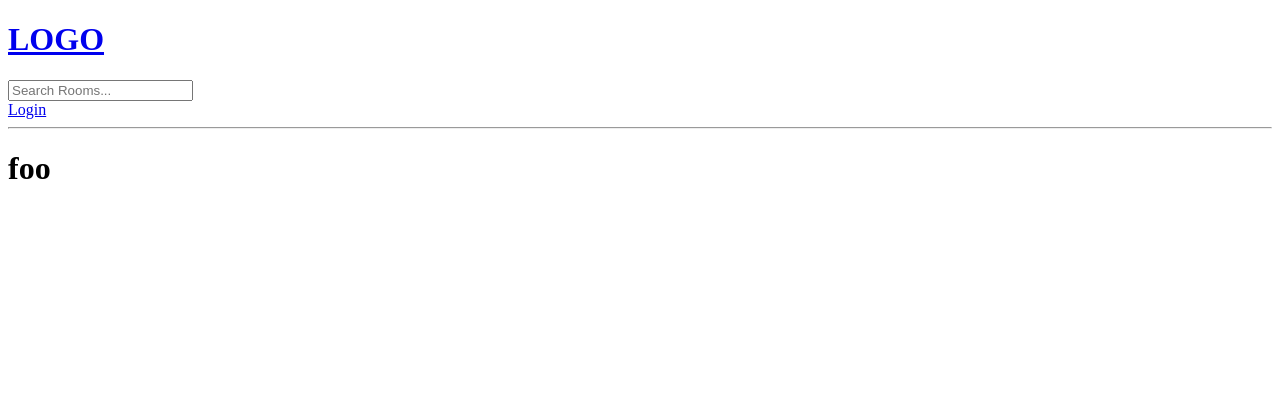
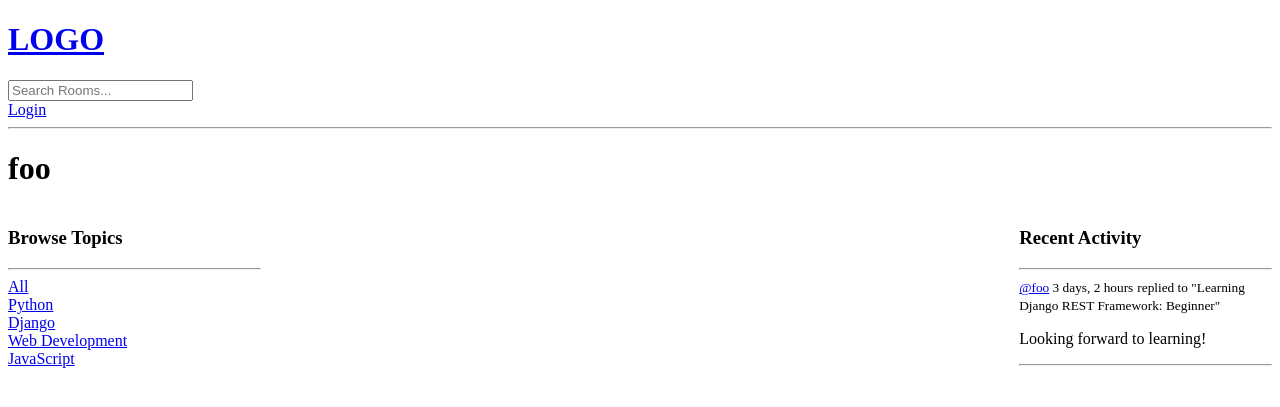
Before and after one commit to Mike-Do/BluenoBuddies, a Django app: page /profile/3/ in a window 1280 px wide. Shown: the top 407 px of the page. Run offline with Django 3.2, Linux system fonts and the light colour scheme; data comes from the database, SQL or seed files in the repository.

Commit message:
feat Finish User Profile

```diff
--- a/base/templates/base/activity_component.html
+++ b/base/templates/base/activity_component.html
@@ -3,7 +3,7 @@
 
 {% for message in room_messages %}
 <div>
-    <small>@{{message.user}} {{message.created|timesince}}</small>
+    <small><a href="{% url 'user-profile' message.user.id %}">@{{message.user}}</a> {{message.created|timesince}}</small>
     <small>replied to "{{message.room}}"</small>
 
     <!-- String representation of Messages, as defined in models, is 50 chars. max -->
--- a/base/templates/base/profile.html
+++ b/base/templates/base/profile.html
@@ -2,6 +2,30 @@
 
 {% block content %}
 
+<style>
+    .profile-container {
+        display: grid;
+        grid-template-columns: 1fr 3fr 1fr;
+    }
+</style>
+
 <h1>{{user.username}}</h1>
 
+<div class="profile-container">
+    <!-- Browse Topics -->
+    <div>
+        {% include 'base/topics_component.html' %}
+    </div>
+
+    <!-- Feed -->
+    <div>
+        {% include 'base/feed_component.html' %}
+    </div>
+
+    <!-- Activity -->
+    <div>
+        {% include 'base/activity_component.html' %}
+    </div>
+</div>
+
 {% endblock content %}
--- a/base/views.py
+++ b/base/views.py
@@ -122,7 +122,16 @@ def room(request, pk):
 
 def userProfile(request, pk):
     user = User.objects.get(id=pk)
-    context = {'user': user}
+
+    # get all of user's rooms for display in feed
+    rooms = user.room_set.all()
+    # get all messages of user
+    room_messages = user.message_set.all()
+    # grab all topics for Topic Browsing
+    topics = Topic.objects.all()
+
+    context = {'user': user, 'rooms': rooms,
+        'room_messages': room_messages, 'topics': topics}
     return render(request, 'base/profile.html', context)
 
 # redirect to login page if user is not logged in
```
